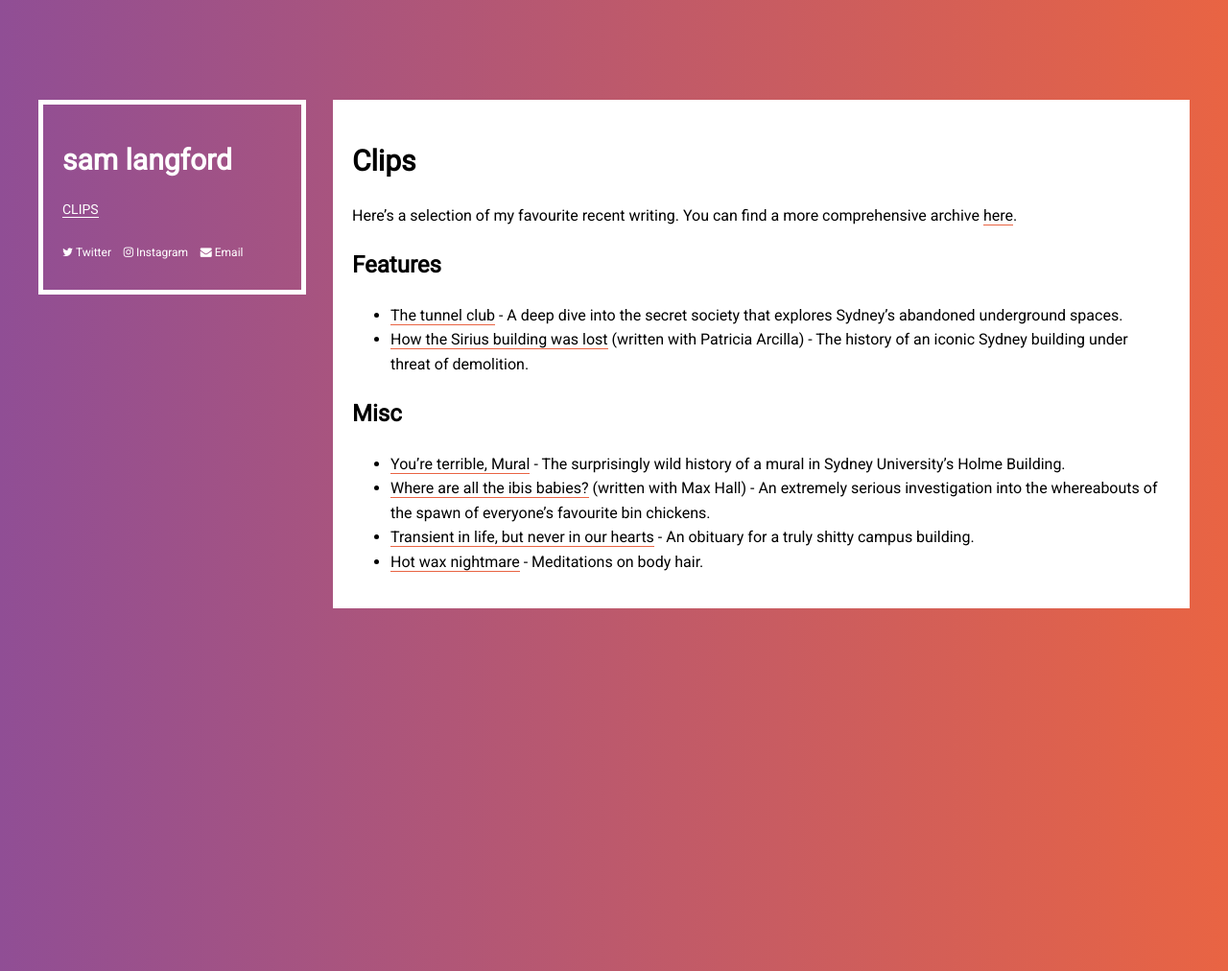
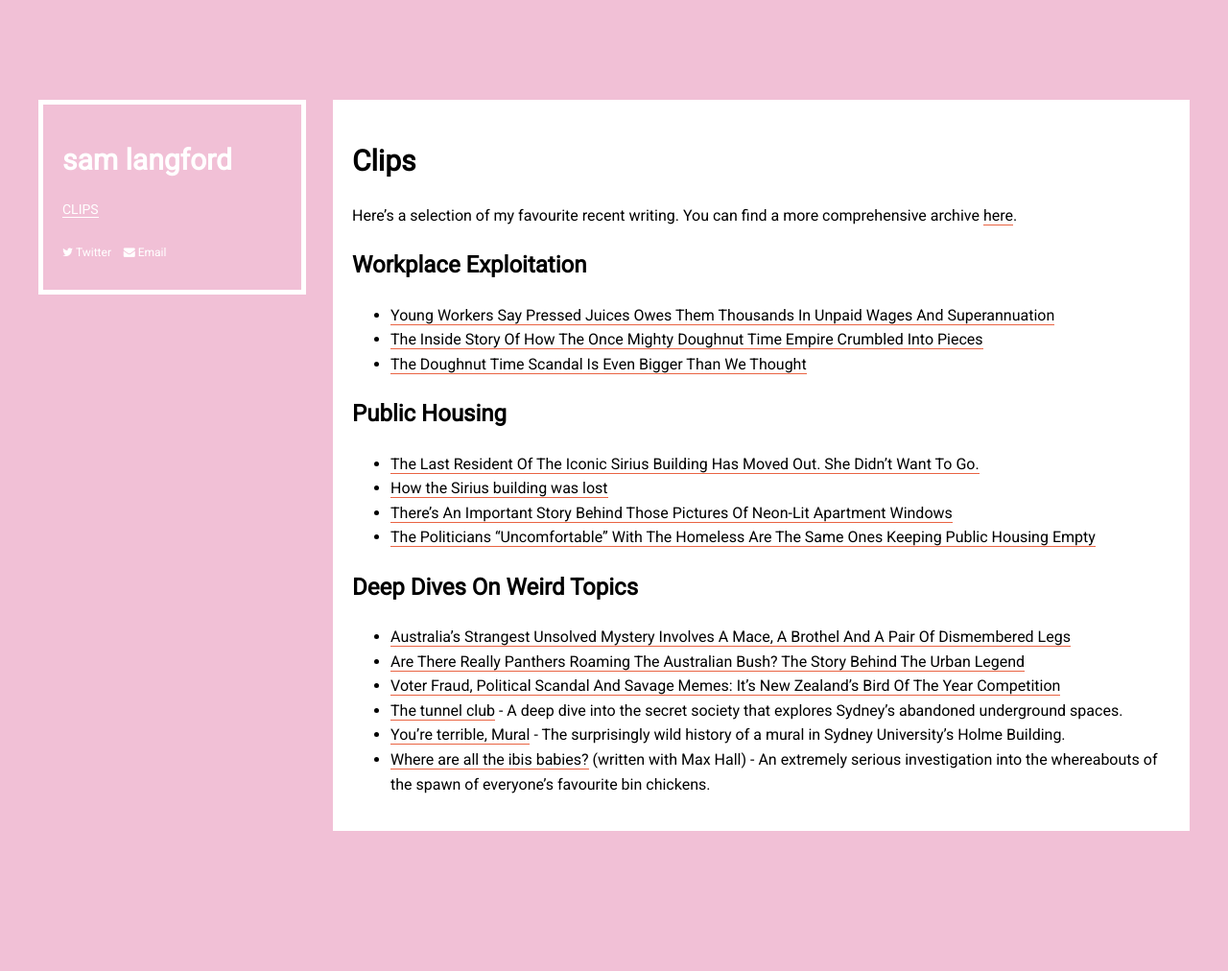
Before and after one commit to slangers/slangers.github.io, a Jekyll site: the page built from clips.md, in a window 1280 px wide. Shown: the whole page at 96% size. Built offline with Jekyll 4.4.1, drawn with Linux system fonts in a browser that asks for light colours; nearby versions of some CDN libraries.

Commit message:
updating content
adding some clips

```diff
--- a/_includes/social.html
+++ b/_includes/social.html
@@ -3,14 +3,6 @@
   <li>
     <a href="https://twitter.com/{{ site.twitter_username }}">
       <i class="fa fa-twitter"></i> Twitter
-    </a>
-  </li>
-{% endif %}
-
-{% if site.instagram_username %}
-  <li>
-    <a href="https://instagram.com/{{ site.instagram_username }}">
-      <i class="fa fa-instagram"></i> Instagram
     </a>
   </li>
 {% endif %}
--- a/_scss/_variables.scss
+++ b/_scss/_variables.scss
@@ -8,8 +8,9 @@ $feature-color-2: #904e95;
 // GLOBAL SETTINGS ETC.
 
 body {
-  background: #e96443; /* fallback for old browsers */
-  background: linear-gradient(to left,  $feature-color-1 , $feature-color-2);
+  //background: #e96443; /* fallback for old browsers */
+  //background: linear-gradient(to left,  $feature-color-1 , $feature-color-2);
+  background: #f1c0d6;
   min-height: 100vh;
   font-family: 'Roboto', sans-serif;
   font-weight: normal;
--- a/clips.md
+++ b/clips.md
@@ -6,19 +6,24 @@ permalink: /clips/
 
 # Clips #
 
-Here's a selection of my favourite recent writing. You can find a more comprehensive archive [here](http://honisoit.com/author/samlangford).
+Here's a selection of my favourite recent writing. You can find a more comprehensive archive [here](http://junkee.com/author/sam-langford).
 
+## Workplace Exploitation ##
 
++ [Young Workers Say Pressed Juices Owes Them Thousands In Unpaid Wages And Superannuation](https://junkee.com/pressed-juices-unpaid-workers/181725)
++ [The Inside Story Of How The Once Mighty Doughnut Time Empire Crumbled Into Pieces](https://junkee.com/doughnut-time-employees-complain/149795)
++ [The Doughnut Time Scandal Is Even Bigger Than We Thought](https://junkee.com/doughnut-time-damian-griffiths/150986)
 
-## Features ##
+## Public Housing ##
++ [The Last Resident Of The Iconic Sirius Building Has Moved Out. She Didn’t Want To Go.](https://junkee.com/sirius-building-myra-demetriou/144766)
++ [How the Sirius building was lost](http://honisoit.com/2016/08/how-the-sirius-building-was-lost/)
++ [There’s An Important Story Behind Those Pictures Of Neon-Lit Apartment Windows](https://junkee.com/waterloo-we-live-here/123687)
++ [The Politicians “Uncomfortable” With The Homeless Are The Same Ones Keeping Public Housing Empty](https://junkee.com/homeless-tent-city-public-housing/116260)
 
+## Deep Dives On Weird Topics ##
++ [Australia’s Strangest Unsolved Mystery Involves A Mace, A Brothel And A Pair Of Dismembered Legs](https://junkee.com/longform/mace-melbourne-mystery)
++ [Are There Really Panthers Roaming The Australian Bush? The Story Behind The Urban Legend](https://junkee.com/panther-big-cat-australia/165240)
++ [Voter Fraud, Political Scandal And Savage Memes: It’s New Zealand’s Bird Of The Year Competition](https://junkee.com/new-zealand-bird-of-year/131565)
 + [The tunnel club](http://honisoit.com/2016/10/the-tunnel-club/) - A deep dive into the secret society that explores Sydney's abandoned underground spaces.
-+ [How the Sirius building was lost](http://honisoit.com/2016/08/how-the-sirius-building-was-lost/) (written with Patricia Arcilla) - The history of an iconic Sydney building under threat of demolition.
-
-
-## Misc ##
-
 + [You're terrible, Mural](http://honisoit.com/2016/10/youre-terrible-mural/) - The surprisingly wild history of a mural in Sydney University's Holme Building.
 + [Where are all the ibis babies?](http://honisoit.com/2015/08/where-are-all-the-ibis-babies/) (written with Max Hall) - An extremely serious investigation into the whereabouts of the spawn of everyone's favourite bin chickens.
-+ [Transient in life, but never in our hearts](http://honisoit.com/2016/02/transient-in-life-but-never-in-our-hearts/) - An obituary for a truly shitty campus building.
-+ [Hot wax nightmare](http://honisoit.com/2015/04/hot-wax-nightmare/) - Meditations on body hair.
--- /dev/null
+++ b/serve/CNAME
@@ -0,0 +1 @@
+slang.fyi
--- /dev/null
+++ b/serve/css/main.scss
@@ -0,0 +1,7 @@
+@import "bourbon/bourbon";
+@import "grid-settings";
+@import "neat/neat";
+
+@import "variables";
+@import "home";
+@import "page";
```
Also changed, not shown: index.md (+1 -1 lines), serve/clips/index.html (added, +88 -0 lines), serve/index.html (added, +67 -0 lines), Gemfile.lock.
